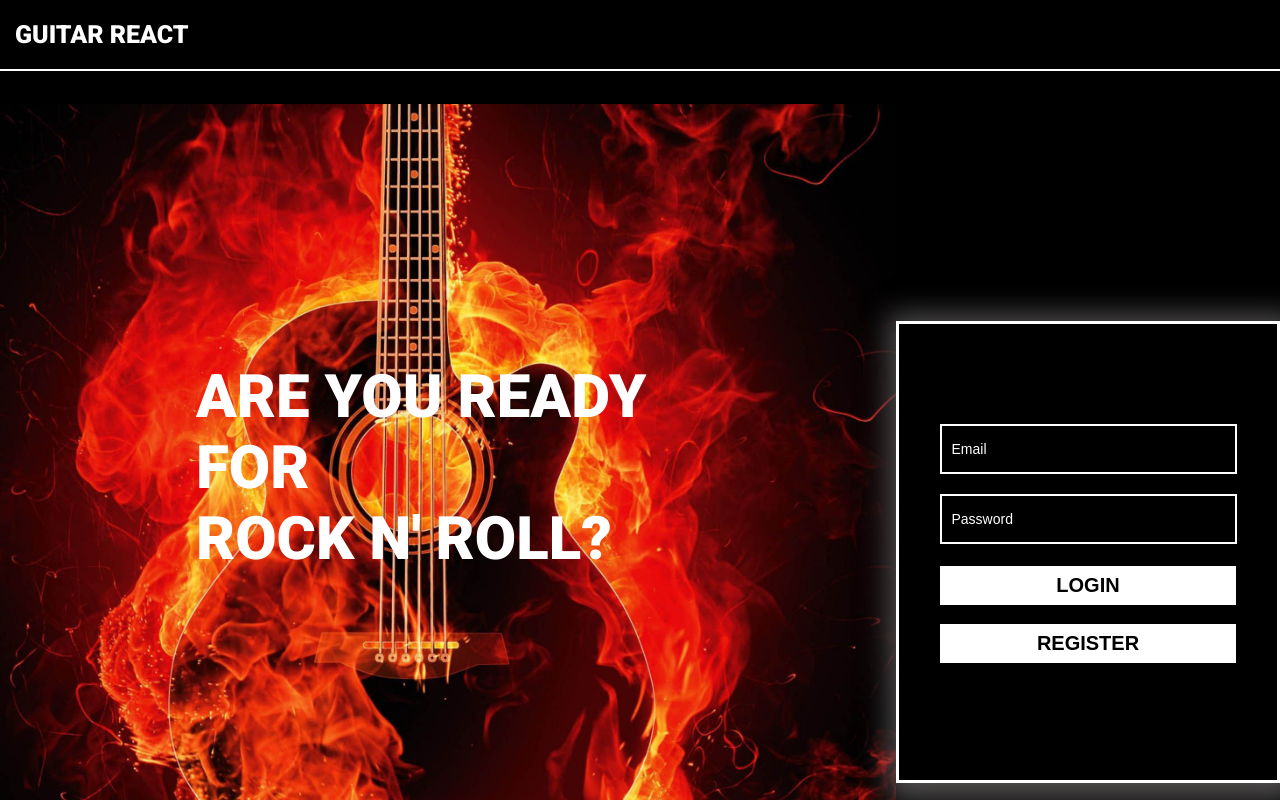
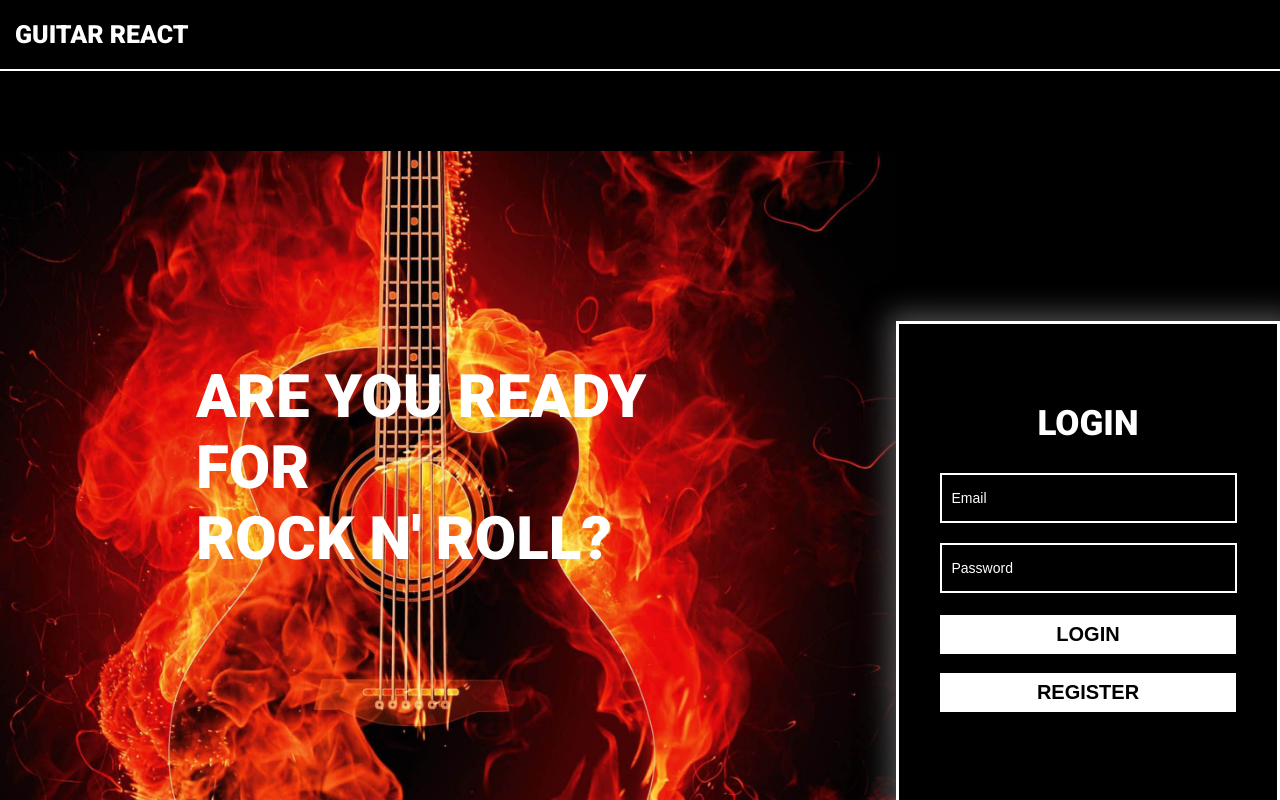
Before and after one commit to T14g/night_coding, a React (Create React App) app in the folder guitar-react/: page / in a window 1280 px wide. Shown: the top 800 px of the page. Built offline with nearby package versions, Linux system fonts and the light colour scheme.

Commit message:
Login form changing when state change

```diff
--- a/guitar-react/src/components/custom-button/custom-button.component.jsx
+++ b/guitar-react/src/components/custom-button/custom-button.component.jsx
@@ -1,7 +1,7 @@
 import React from 'react';
 import { SolidButton } from './custom-button.styles'
 
-const CustomButton = ({ title, type, color, background }) => {
+const CustomButton = ({ title, type, color, background, handleClick }) => {
 
     const renderHelper = () => {
         switch (type) {
@@ -10,6 +10,7 @@ const CustomButton = ({ title, type, color, background }) => {
                     <SolidButton
                         color={color}
                         background={background}
+                        onClick={handleClick}
                     >
                         {title}
                     </SolidButton>
--- a/guitar-react/src/components/login-form/login-form.component.jsx
+++ b/guitar-react/src/components/login-form/login-form.component.jsx
@@ -3,16 +3,69 @@ import CustomButton from '../custom-button/custom-button.component';
 
 import { Form, Input, H2, Button } from './login-form.styles';
 
-const LoginForm = () => {
+class LoginForm extends React.Component {
 
-    return (
-        <Form>
-            <Input placeholder="Email" type="email" />
-            <Input placeholder="Password" type="password" />
-            <CustomButton title="Login" type="solid" color="#000" background="#fff" />
-            <CustomButton title="Register" type="solid" color="#000" background="#fff" />
-        </Form>
-    );
+    constructor() {
+        super();
+        this.state = { showing: 'login' };
+    }
+
+    renderHelper = () => {
+        const { showing } = this.state;
+
+        switch (showing) {
+            case 'register':
+                return (
+                    <React.Fragment>
+                        <Input placeholder="Email" type="email" />
+                        <Input placeholder="Password" type="password" />
+                        <Input placeholder="Confirm Password" type="password" />
+                    </React.Fragment>
+                )
+
+            case 'login':
+                return (
+                    <React.Fragment>
+                        <Input placeholder="Email" type="email" />
+                        <Input placeholder="Password" type="password" />
+                    </React.Fragment>
+                )
+        }
+    }
+
+    handleRegister = (e) => {
+        e.preventDefault();
+        this.setState({ showing: 'register' });
+    }
+
+    handlLogin = (e) => {
+        e.preventDefault();
+        this.setState({ showing: 'login' });
+    }
+
+    render() {
+        const { showing } = this.state;
+
+        return (
+            <Form>
+                <H2>{showing}</H2>
+                {this.renderHelper()}
+                <CustomButton
+                    handleClick={this.handlLogin}
+                    title="Login"
+                    type="solid" color="#000"
+                    background="#fff" />
+
+                <CustomButton
+                    handleClick={this.handleRegister}
+                    title="Register"
+                    type="solid" color="#000"
+                    background="#fff"
+                />
+            </Form>
+        );
+    }
+
 }
 
 export default LoginForm;
--- a/guitar-react/src/components/login-form/login-form.styles.jsx
+++ b/guitar-react/src/components/login-form/login-form.styles.jsx
@@ -2,17 +2,19 @@ import styled from 'styled-components'
 
 export const Form = styled.form`
     box-shadow: 5px 5px 26px 12px rgba(108,105,105,0.75);
-    padding: 100px 20px;
+    padding: 50px 20px;
     max-width: 400px;
     margin: 250px  auto;
     background: none;
     border: 3px #fff solid;
+    height: 450px;
 `
 
 export const H2 = styled.h2`
     color: #fff;
     font-size: 35px;
     text-align:center;
+    text-transform: uppercase;
 `
 
 export const Input = styled.input`
```
